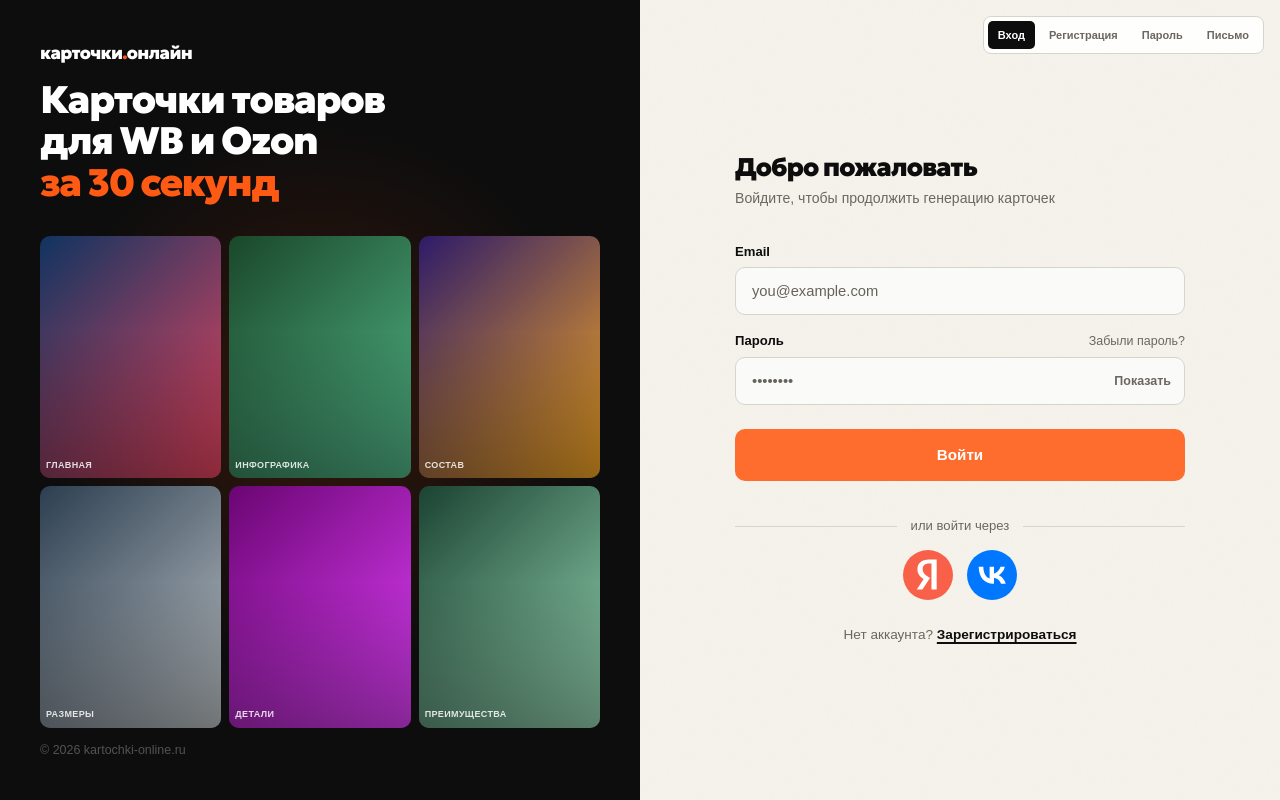
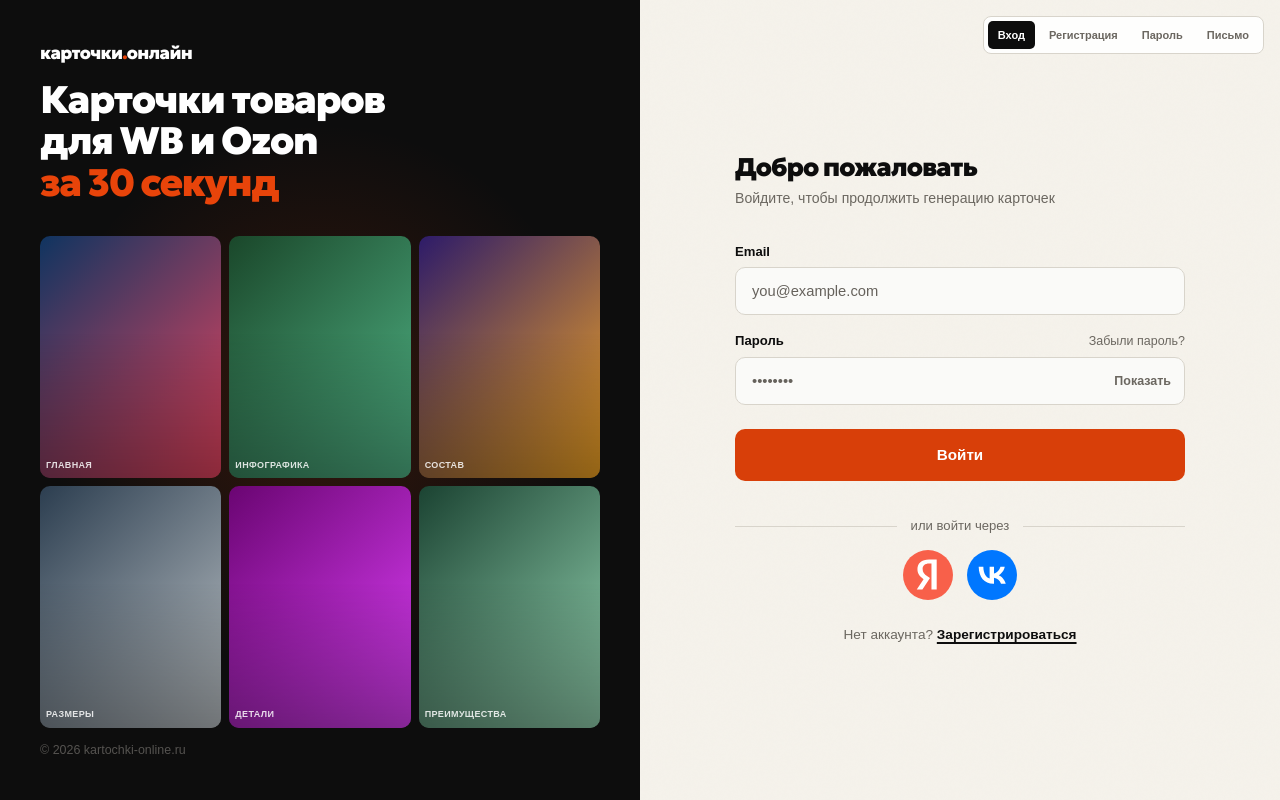
Before and after one commit to art-crazy/kartochki-online-front, a Next.js app: page /auth in a window 1280 px wide. Built offline with nearby package versions, Linux system fonts and the light colour scheme; no server answers; a web font is replaced by a local one.

Commit message:
Scope /app accent and success tokens via CSS custom properties
Add --app-accent* and --app-success* tokens in globals.scss as single source of truth. AppShell.surface remaps standard --accent/--success to app values via var() references, keeping public site colors unchanged.

```diff
--- a/src/app/globals.scss
+++ b/src/app/globals.scss
@@ -6,16 +6,24 @@
   --muted-2: #66625c;
   --line: #d8d4cb;
   --line-strong: #96928a;
-  --accent: #ff5a14;
-  --accent-button: #ff6d2e;
-  --accent-strong: #ff5a14;
-  --accent-text: #ffd8c8;
-  --accent-dim: rgba(255, 90, 20, 0.14);
-  --accent-border: rgba(255, 90, 20, 0.45);
-  --success: #b7f28f;
-  --success-dim: rgba(183, 242, 143, 0.06);
+  --accent: #e8440a;
+  --accent-button: #d83f09;
+  --accent-strong: #c93a08;
+  --accent-text: #b83208;
+  --accent-dim: rgba(232, 68, 10, 0.1);
+  --accent-border: rgba(232, 68, 10, 0.25);
+  --success: #1d9e75;
+  --success-dim: rgba(29, 158, 117, 0.1);
   --danger: #c0392b;
   --danger-dim: rgba(192, 57, 43, 0.1);
+  --app-accent: #ff5a14;
+  --app-accent-button: #ff6d2e;
+  --app-accent-strong: #ff5a14;
+  --app-accent-text: #ffd8c8;
+  --app-accent-dim: rgba(255, 90, 20, 0.14);
+  --app-accent-border: rgba(255, 90, 20, 0.45);
+  --app-success: #b7f28f;
+  --app-success-dim: rgba(183, 242, 143, 0.06);
   --dark-bg: #0b0b0c;
   --dark-bg-gradient: radial-gradient(circle at top left, rgba(255, 90, 20, 0.08), transparent 28%), linear-gradient(180deg, #0b0b0c 0%, #0d0d10 100%);
   --dark-bg-2: #121214;
--- a/src/widgets/app/app-shell/ui/AppShell.module.scss
+++ b/src/widgets/app/app-shell/ui/AppShell.module.scss
@@ -1,4 +1,13 @@
 .surface {
+  --accent: var(--app-accent);
+  --accent-button: var(--app-accent-button);
+  --accent-strong: var(--app-accent-strong);
+  --accent-text: var(--app-accent-text);
+  --accent-dim: var(--app-accent-dim);
+  --accent-border: var(--app-accent-border);
+  --success: var(--app-success);
+  --success-dim: var(--app-success-dim);
+
   display: grid;
   grid-template-columns: 220px minmax(0, 1fr);
   height: 100vh;
```
Also changed, not shown: src/app/yandex-icon.svg, src/app/yandex-icon2.svg (deleted).
